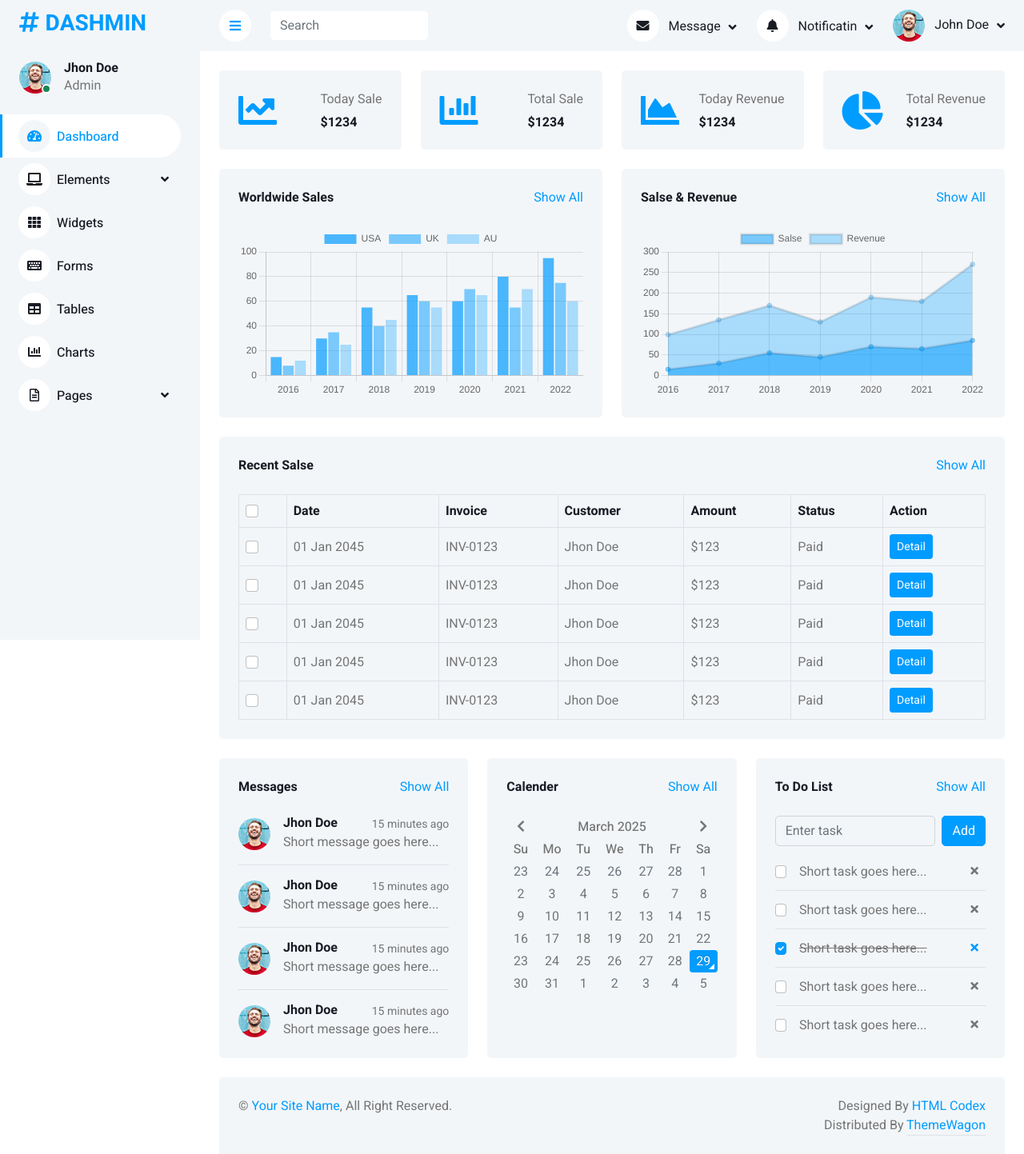
After one commit to thetnaingtunerp/ABCMER, a Django app: page / in a window 1280 px wide. The commit adds this page. Shown: the whole page at 80% size. Run offline with Django 5.2, Linux system fonts and the light colour scheme; some libraries are stand-ins or nearby versions.

Commit message:
add dashboard

```diff
--- /dev/null
+++ b/myproject/myapp/urls.py
@@ -0,0 +1,6 @@
+from django.urls import path
+from .views import *
+app_name = 'myapp'
+urlpatterns = [
+    path('', dashboard, name='dashboard'),  #dashboard
+]
--- a/myproject/myapp/views.py
+++ b/myproject/myapp/views.py
@@ -1,3 +1,5 @@
 from django.shortcuts import render
 
 # Create your views here.
+def dashboard(request):
+    return render(request, 'dashboard.html')
--- a/myproject/myproject/urls.py
+++ b/myproject/myproject/urls.py
@@ -15,8 +15,12 @@ Including another URLconf
     2. Add a URL to urlpatterns:  path('blog/', include('blog.urls'))
 """
 from django.contrib import admin
-from django.urls import path
-
+from django.urls import path,include
+from django.conf import settings
+from django.conf.urls.static import static
 urlpatterns = [
     path('admin/', admin.site.urls),
+    path('', include('myapp.urls')),
 ]
+urlpatterns += static(settings.STATIC_URL, document_root=settings.STATIC_ROOT)
+urlpatterns += static(settings.MEDIA_URL, document_root=settings.MEDIA_ROOT)
--- /dev/null
+++ b/myproject/templates/base.html
@@ -0,0 +1,226 @@
+{% load static %}
+<!DOCTYPE html>
+<html lang="en">
+
+<head>
+    <meta charset="utf-8">
+    <title>EiZinPhyoe</title>
+    <meta content="width=device-width, initial-scale=1.0" name="viewport">
+    <meta content="" name="keywords">
+    <meta content="" name="description">
+
+    <!-- Favicon -->
+    <link href="{% static 'img/favicon.ico' %}" rel="icon">
+
+    <!-- Google Web Fonts -->
+    <link rel="preconnect" href="https://fonts.googleapis.com">
+    <link rel="preconnect" href="https://fonts.gstatic.com" crossorigin>
+    <link href="https://fonts.googleapis.com/css2?family=Heebo:wght@400;500;600;700&display=swap" rel="stylesheet">
+
+    <!-- Icon Font Stylesheet -->
+    <link href="https://cdnjs.cloudflare.com/ajax/libs/font-awesome/5.10.0/css/all.min.css" rel="stylesheet">
+    <link href="https://cdn.jsdelivr.net/npm/bootstrap-icons@1.4.1/font/bootstrap-icons.css" rel="stylesheet">
+
+    <!-- Libraries Stylesheet -->
+    <link href="{% static 'lib/owlcarousel/assets/owl.carousel.min.css' %}" rel="stylesheet">
+    <link href="{% static 'lib/tempusdominus/css/tempusdominus-bootstrap-4.min.css' %}" rel="stylesheet" />
+
+    <!-- Customized Bootstrap Stylesheet -->
+    <link href="{% static 'css/bootstrap.min.css' %}" rel="stylesheet">
+
+    <!-- Template Stylesheet -->
+    <link href="{% static 'css/style.css' %}" rel="stylesheet">
+</head>
+
+<body>
+    <div class="container-xxl position-relative bg-white d-flex p-0">
+        <!-- Spinner Start -->
+        <!-- <div id="spinner" class="show bg-white position-fixed translate-middle w-100 vh-100 top-50 start-50 d-flex align-items-center justify-content-center">
+            <div class="spinner-border text-primary" style="width: 3rem; height: 3rem;" role="status">
+                <span class="sr-only">Loading...</span>
+            </div>
+        </div> -->
+        <!-- Spinner End -->
+
+
+        <!-- Sidebar Start -->
+        <div class="sidebar pe-4 pb-3">
+            <nav class="navbar bg-light navbar-light">
+                <a href="index.html" class="navbar-brand mx-4 mb-3">
+                    <h3 class="text-primary"><i class="fa fa-hashtag me-2"></i>DASHMIN</h3>
+                </a>
+                <div class="d-flex align-items-center ms-4 mb-4">
+                    <div class="position-relative">
+                        <img class="rounded-circle" src="img/user.jpg" alt="" style="width: 40px; height: 40px;">
+                        <div class="bg-success rounded-circle border border-2 border-white position-absolute end-0 bottom-0 p-1"></div>
+                    </div>
+                    <div class="ms-3">
+                        <h6 class="mb-0">Jhon Doe</h6>
+                        <span>Admin</span>
+                    </div>
+                </div>
+                <div class="navbar-nav w-100">
+                    <a href="index.html" class="nav-item nav-link active"><i class="fa fa-tachometer-alt me-2"></i>Dashboard</a>
+                    <div class="nav-item dropdown">
+                        <a href="#" class="nav-link dropdown-toggle" data-bs-toggle="dropdown"><i class="fa fa-laptop me-2"></i>Elements</a>
+                        <div class="dropdown-menu bg-transparent border-0">
+                            <a href="button.html" class="dropdown-item">Buttons</a>
+                            <a href="typography.html" class="dropdown-item">Typography</a>
+                            <a href="element.html" class="dropdown-item">Other Elements</a>
+                        </div>
+                    </div>
+                    <a href="widget.html" class="nav-item nav-link"><i class="fa fa-th me-2"></i>Widgets</a>
+                    <a href="form.html" class="nav-item nav-link"><i class="fa fa-keyboard me-2"></i>Forms</a>
+                    <a href="table.html" class="nav-item nav-link"><i class="fa fa-table me-2"></i>Tables</a>
+                    <a href="chart.html" class="nav-item nav-link"><i class="fa fa-chart-bar me-2"></i>Charts</a>
+                    <div class="nav-item dropdown">
+                        <a href="#" class="nav-link dropdown-toggle" data-bs-toggle="dropdown"><i class="far fa-file-alt me-2"></i>Pages</a>
+                        <div class="dropdown-menu bg-transparent border-0">
+                            <a href="signin.html" class="dropdown-item">Sign In</a>
+                            <a href="signup.html" class="dropdown-item">Sign Up</a>
+                            <a href="404.html" class="dropdown-item">404 Error</a>
+                            <a href="blank.html" class="dropdown-item">Blank Page</a>
+                        </div>
+                    </div>
+                </div>
+            </nav>
+        </div>
+        <!-- Sidebar End -->
+
+
+        <!-- Content Start -->
+        <div class="content">
+            <!-- Navbar Start -->
+            <nav class="navbar navbar-expand bg-light navbar-light sticky-top px-4 py-0">
+                <a href="index.html" class="navbar-brand d-flex d-lg-none me-4">
+                    <h2 class="text-primary mb-0"><i class="fa fa-hashtag"></i></h2>
+                </a>
+                <a href="#" class="sidebar-toggler flex-shrink-0">
+                    <i class="fa fa-bars"></i>
+                </a>
+                <form class="d-none d-md-flex ms-4">
+                    <input class="form-control border-0" type="search" placeholder="Search">
+                </form>
+                <div class="navbar-nav align-items-center ms-auto">
+                    <div class="nav-item dropdown">
+                        <a href="#" class="nav-link dropdown-toggle" data-bs-toggle="dropdown">
+                            <i class="fa fa-envelope me-lg-2"></i>
+                            <span class="d-none d-lg-inline-flex">Message</span>
+                        </a>
+                        <div class="dropdown-menu dropdown-menu-end bg-light border-0 rounded-0 rounded-bottom m-0">
+                            <a href="#" class="dropdown-item">
+                                <div class="d-flex align-items-center">
+                                    <img class="rounded-circle" src="img/user.jpg" alt="" style="width: 40px; height: 40px;">
+                                    <div class="ms-2">
+                                        <h6 class="fw-normal mb-0">Jhon send you a message</h6>
+                                        <small>15 minutes ago</small>
+                                    </div>
+                                </div>
+                            </a>
+                            <hr class="dropdown-divider">
+                            <a href="#" class="dropdown-item">
+                                <div class="d-flex align-items-center">
+                                    <img class="rounded-circle" src="img/user.jpg" alt="" style="width: 40px; height: 40px;">
+                                    <div class="ms-2">
+                                        <h6 class="fw-normal mb-0">Jhon send you a message</h6>
+                                        <small>15 minutes ago</small>
+                                    </div>
+                                </div>
+                            </a>
+                            <hr class="dropdown-divider">
+                            <a href="#" class="dropdown-item">
+                                <div class="d-flex align-items-center">
+                                    <img class="rounded-circle" src="img/user.jpg" alt="" style="width: 40px; height: 40px;">
+                                    <div class="ms-2">
+                                        <h6 class="fw-normal mb-0">Jhon send you a message</h6>
+                                        <small>15 minutes ago</small>
+                                    </div>
+                                </div>
+                            </a>
+                            <hr class="dropdown-divider">
+                            <a href="#" class="dropdown-item text-center">See all message</a>
+                        </div>
+                    </div>
+                    <div class="nav-item dropdown">
+                        <a href="#" class="nav-link dropdown-toggle" data-bs-toggle="dropdown">
+                            <i class="fa fa-bell me-lg-2"></i>
+                            <span class="d-none d-lg-inline-flex">Notificatin</span>
+                        </a>
+                        <div class="dropdown-menu dropdown-menu-end bg-light border-0 rounded-0 rounded-bottom m-0">
+                            <a href="#" class="dropdown-item">
+                                <h6 class="fw-normal mb-0">Profile updated</h6>
+                                <small>15 minutes ago</small>
+                            </a>
+                            <hr class="dropdown-divider">
+                            <a href="#" class="dropdown-item">
+                                <h6 class="fw-normal mb-0">New user added</h6>
+                                <small>15 minutes ago</small>
+                            </a>
+                            <hr class="dropdown-divider">
+                            <a href="#" class="dropdown-item">
+                                <h6 class="fw-normal mb-0">Password changed</h6>
+                                <small>15 minutes ago</small>
+                            </a>
+                            <hr class="dropdown-divider">
+                            <a href="#" class="dropdown-item text-center">See all notifications</a>
+                        </div>
+                    </div>
+                    <div class="nav-item dropdown">
+                        <a href="#" class="nav-link dropdown-toggle" data-bs-toggle="dropdown">
+                            <img class="rounded-circle me-lg-2" src="img/user.jpg" alt="" style="width: 40px; height: 40px;">
+                            <span class="d-none d-lg-inline-flex">John Doe</span>
+                        </a>
+                        <div class="dropdown-menu dropdown-menu-end bg-light border-0 rounded-0 rounded-bottom m-0">
+                            <a href="#" class="dropdown-item">My Profile</a>
+                            <a href="#" class="dropdown-item">Settings</a>
+                            <a href="#" class="dropdown-item">Log Out</a>
+                        </div>
+                    </div>
+                </div>
+            </nav>
+            <!-- Navbar End -->
+            {% block content %}{% endblock content %}
+
+
+
+            <!-- Footer Start -->
+            <div class="container-fluid pt-4 px-4">
+                <div class="bg-light rounded-top p-4">
+                    <div class="row">
+                        <div class="col-12 col-sm-6 text-center text-sm-start">
+                            &copy; <a href="#">Your Site Name</a>, All Right Reserved.
+                        </div>
+                        <div class="col-12 col-sm-6 text-center text-sm-end">
+                            <!--/*** This template is free as long as you keep the footer author’s credit link/attribution link/backlink. If you'd like to use the template without the footer author’s credit link/attribution link/backlink, you can purchase the Credit Removal License from "https://htmlcodex.com/credit-removal". Thank you for your support. ***/-->
+                            Designed By <a href="https://htmlcodex.com">HTML Codex</a>
+                        </br>
+                        Distributed By <a class="border-bottom" href="https://themewagon.com" target="_blank">ThemeWagon</a>
+                        </div>
+                    </div>
+                </div>
+            </div>
+            <!-- Footer End -->
+        </div>
+        <!-- Content End -->
+
+
+        <!-- Back to Top -->
+        <a href="#" class="btn btn-lg btn-primary btn-lg-square back-to-top"><i class="bi bi-arrow-up"></i></a>
+    </div>
+
+    <!-- JavaScript Libraries -->
+    <script src="https://code.jquery.com/jquery-3.4.1.min.js"></script>
+    <script src="https://cdn.jsdelivr.net/npm/bootstrap@5.0.0/dist/js/bootstrap.bundle.min.js"></script>
+    <script src="{% static 'lib/chart/chart.min.js' %}"></script>
+    <script src="{% static 'lib/easing/easing.min.js' %}"></script>
+    <script src="{% static 'lib/waypoints/waypoints.min.js' %}"></script>
+    <script src="{% static 'lib/owlcarousel/owl.carousel.min.js' %}"></script>
+    <script src="{% static 'lib/tempusdominus/js/moment.min.js' %}"></script>
+    <script src="{% static 'lib/tempusdominus/js/moment-timezone.min.js' %}"></script>
+    <script src="{% static 'lib/tempusdominus/js/tempusdominus-bootstrap-4.min.js' %}"></script>
+
+    <!-- Template Javascript -->
+    <script src="{% static 'js/main.js' %}"></script>
+</body>
+
+</html>
--- /dev/null
+++ b/myproject/templates/dashboard.html
@@ -0,0 +1,274 @@
+{% extends 'base.html' %}
+{% load static %}
+
+
+{% block content %}
+
+<!-- Sale & Revenue Start -->
+<div class="container-fluid pt-4 px-4">
+    <div class="row g-4">
+        <div class="col-sm-6 col-xl-3">
+            <div class="bg-light rounded d-flex align-items-center justify-content-between p-4">
+                <i class="fa fa-chart-line fa-3x text-primary"></i>
+                <div class="ms-3">
+                    <p class="mb-2">Today Sale</p>
+                    <h6 class="mb-0">$1234</h6>
+                </div>
+            </div>
+        </div>
+        <div class="col-sm-6 col-xl-3">
+            <div class="bg-light rounded d-flex align-items-center justify-content-between p-4">
+                <i class="fa fa-chart-bar fa-3x text-primary"></i>
+                <div class="ms-3">
+                    <p class="mb-2">Total Sale</p>
+                    <h6 class="mb-0">$1234</h6>
+                </div>
+            </div>
+        </div>
+        <div class="col-sm-6 col-xl-3">
+            <div class="bg-light rounded d-flex align-items-center justify-content-between p-4">
+                <i class="fa fa-chart-area fa-3x text-primary"></i>
+                <div class="ms-3">
+                    <p class="mb-2">Today Revenue</p>
+                    <h6 class="mb-0">$1234</h6>
+                </div>
+            </div>
+        </div>
+        <div class="col-sm-6 col-xl-3">
+            <div class="bg-light rounded d-flex align-items-center justify-content-between p-4">
+                <i class="fa fa-chart-pie fa-3x text-primary"></i>
+                <div class="ms-3">
+                    <p class="mb-2">Total Revenue</p>
+                    <h6 class="mb-0">$1234</h6>
+                </div>
+            </div>
+        </div>
+    </div>
+</div>
+<!-- Sale & Revenue End -->
+
+
+<!-- Sales Chart Start -->
+<div class="container-fluid pt-4 px-4">
+    <div class="row g-4">
+        <div class="col-sm-12 col-xl-6">
+            <div class="bg-light text-center rounded p-4">
+                <div class="d-flex align-items-center justify-content-between mb-4">
+                    <h6 class="mb-0">Worldwide Sales</h6>
+                    <a href="">Show All</a>
+                </div>
+                <canvas id="worldwide-sales"></canvas>
+            </div>
+        </div>
+        <div class="col-sm-12 col-xl-6">
+            <div class="bg-light text-center rounded p-4">
+                <div class="d-flex align-items-center justify-content-between mb-4">
+                    <h6 class="mb-0">Salse & Revenue</h6>
+                    <a href="">Show All</a>
+                </div>
+                <canvas id="salse-revenue"></canvas>
+            </div>
+        </div>
+    </div>
+</div>
+<!-- Sales Chart End -->
+
+
+<!-- Recent Sales Start -->
+<div class="container-fluid pt-4 px-4">
+    <div class="bg-light text-center rounded p-4">
+        <div class="d-flex align-items-center justify-content-between mb-4">
+            <h6 class="mb-0">Recent Salse</h6>
+            <a href="">Show All</a>
+        </div>
+        <div class="table-responsive">
+            <table class="table text-start align-middle table-bordered table-hover mb-0">
+                <thead>
+                    <tr class="text-dark">
+                        <th scope="col"><input class="form-check-input" type="checkbox"></th>
+                        <th scope="col">Date</th>
+                        <th scope="col">Invoice</th>
+                        <th scope="col">Customer</th>
+                        <th scope="col">Amount</th>
+                        <th scope="col">Status</th>
+                        <th scope="col">Action</th>
+                    </tr>
+                </thead>
+                <tbody>
+                    <tr>
+                        <td><input class="form-check-input" type="checkbox"></td>
+                        <td>01 Jan 2045</td>
+                        <td>INV-0123</td>
+                        <td>Jhon Doe</td>
+                        <td>$123</td>
+                        <td>Paid</td>
+                        <td><a class="btn btn-sm btn-primary" href="">Detail</a></td>
+                    </tr>
+                    <tr>
+                        <td><input class="form-check-input" type="checkbox"></td>
+                        <td>01 Jan 2045</td>
+                        <td>INV-0123</td>
+                        <td>Jhon Doe</td>
+                        <td>$123</td>
+                        <td>Paid</td>
+                        <td><a class="btn btn-sm btn-primary" href="">Detail</a></td>
+                    </tr>
+                    <tr>
+                        <td><input class="form-check-input" type="checkbox"></td>
+                        <td>01 Jan 2045</td>
+                        <td>INV-0123</td>
+                        <td>Jhon Doe</td>
+                        <td>$123</td>
+                        <td>Paid</td>
+                        <td><a class="btn btn-sm btn-primary" href="">Detail</a></td>
+                    </tr>
+                    <tr>
+                        <td><input class="form-check-input" type="checkbox"></td>
+                        <td>01 Jan 2045</td>
+                        <td>INV-0123</td>
+                        <td>Jhon Doe</td>
+                        <td>$123</td>
+                        <td>Paid</td>
+                        <td><a class="btn btn-sm btn-primary" href="">Detail</a></td>
+                    </tr>
+                    <tr>
+                        <td><input class="form-check-input" type="checkbox"></td>
+                        <td>01 Jan 2045</td>
+                        <td>INV-0123</td>
+                        <td>Jhon Doe</td>
+                        <td>$123</td>
+                        <td>Paid</td>
+                        <td><a class="btn btn-sm btn-primary" href="">Detail</a></td>
+                    </tr>
+                </tbody>
+            </table>
+        </div>
+    </div>
+</div>
+<!-- Recent Sales End -->
+
+
+<!-- Widgets Start -->
+<div class="container-fluid pt-4 px-4">
+    <div class="row g-4">
+        <div class="col-sm-12 col-md-6 col-xl-4">
+            <div class="h-100 bg-light rounded p-4">
+                <div class="d-flex align-items-center justify-content-between mb-2">
+                    <h6 class="mb-0">Messages</h6>
+                    <a href="">Show All</a>
+                </div>
+                <div class="d-flex align-items-center border-bottom py-3">
+                    <img class="rounded-circle flex-shrink-0" src="img/user.jpg" alt="" style="width: 40px; height: 40px;">
+                    <div class="w-100 ms-3">
+                        <div class="d-flex w-100 justify-content-between">
+                            <h6 class="mb-0">Jhon Doe</h6>
+                            <small>15 minutes ago</small>
+                        </div>
+                        <span>Short message goes here...</span>
+                    </div>
+                </div>
+                <div class="d-flex align-items-center border-bottom py-3">
+                    <img class="rounded-circle flex-shrink-0" src="img/user.jpg" alt="" style="width: 40px; height: 40px;">
+                    <div class="w-100 ms-3">
+                        <div class="d-flex w-100 justify-content-between">
+                            <h6 class="mb-0">Jhon Doe</h6>
+                            <small>15 minutes ago</small>
+                        </div>
+                        <span>Short message goes here...</span>
+                    </div>
+                </div>
+                <div class="d-flex align-items-center border-bottom py-3">
+                    <img class="rounded-circle flex-shrink-0" src="img/user.jpg" alt="" style="width: 40px; height: 40px;">
+                    <div class="w-100 ms-3">
+                        <div class="d-flex w-100 justify-content-between">
+                            <h6 class="mb-0">Jhon Doe</h6>
+                            <small>15 minutes ago</small>
+                        </div>
+                        <span>Short message goes here...</span>
+                    </div>
+                </div>
+                <div class="d-flex align-items-center pt-3">
+                    <img class="rounded-circle flex-shrink-0" src="img/user.jpg" alt="" style="width: 40px; height: 40px;">
+                    <div class="w-100 ms-3">
+                        <div class="d-flex w-100 justify-content-between">
+                            <h6 class="mb-0">Jhon Doe</h6>
+                            <small>15 minutes ago</small>
+                        </div>
+                        <span>Short message goes here...</span>
+                    </div>
+                </div>
+            </div>
+        </div>
+        <div class="col-sm-12 col-md-6 col-xl-4">
+            <div class="h-100 bg-light rounded p-4">
+                <div class="d-flex align-items-center justify-content-between mb-4">
+                    <h6 class="mb-0">Calender</h6>
+                    <a href="">Show All</a>
+                </div>
+                <div id="calender"></div>
+            </div>
+        </div>
+        <div class="col-sm-12 col-md-6 col-xl-4">
+            <div class="h-100 bg-light rounded p-4">
+                <div class="d-flex align-items-center justify-content-between mb-4">
+                    <h6 class="mb-0">To Do List</h6>
+                    <a href="">Show All</a>
+                </div>
+                <div class="d-flex mb-2">
+                    <input class="form-control bg-transparent" type="text" placeholder="Enter task">
+                    <button type="button" class="btn btn-primary ms-2">Add</button>
+                </div>
+                <div class="d-flex align-items-center border-bottom py-2">
+                    <input class="form-check-input m-0" type="checkbox">
+                    <div class="w-100 ms-3">
+                        <div class="d-flex w-100 align-items-center justify-content-between">
+                            <span>Short task goes here...</span>
+                            <button class="btn btn-sm"><i class="fa fa-times"></i></button>
+                        </div>
+                    </div>
+                </div>
+                <div class="d-flex align-items-center border-bottom py-2">
+                    <input class="form-check-input m-0" type="checkbox">
+                    <div class="w-100 ms-3">
+                        <div class="d-flex w-100 align-items-center justify-content-between">
+                            <span>Short task goes here...</span>
+                            <button class="btn btn-sm"><i class="fa fa-times"></i></button>
+                        </div>
+                    </div>
+                </div>
+                <div class="d-flex align-items-center border-bottom py-2">
+                    <input class="form-check-input m-0" type="checkbox" checked>
+                    <div class="w-100 ms-3">
+                        <div class="d-flex w-100 align-items-center justify-content-between">
+                            <span><del>Short task goes here...</del></span>
+                            <button class="btn btn-sm text-primary"><i class="fa fa-times"></i></button>
+                        </div>
+                    </div>
+                </div>
+                <div class="d-flex align-items-center border-bottom py-2">
+                    <input class="form-check-input m-0" type="checkbox">
+                    <div class="w-100 ms-3">
+                        <div class="d-flex w-100 align-items-center justify-content-between">
+                            <span>Short task goes here...</span>
+                            <button class="btn btn-sm"><i class="fa fa-times"></i></button>
+                        </div>
+                    </div>
+                </div>
+                <div class="d-flex align-items-center pt-2">
+                    <input class="form-check-input m-0" type="checkbox">
+                    <div class="w-100 ms-3">
+                        <div class="d-flex w-100 align-items-center justify-content-between">
+                            <span>Short task goes here...</span>
+                            <button class="btn btn-sm"><i class="fa fa-times"></i></button>
+                        </div>
+                    </div>
+                </div>
+            </div>
+        </div>
+    </div>
+</div>
+<!-- Widgets End -->
+
+
+
+{% endblock content %}
--- a/myproject/templates/index.html
+++ b/myproject/templates/index.html
@@ -1,3 +1,4 @@
+
 <!DOCTYPE html>
 <html lang="en">
 
```
Also changed, not shown: myproject/myproject/settings.py (+6 -1 lines).
